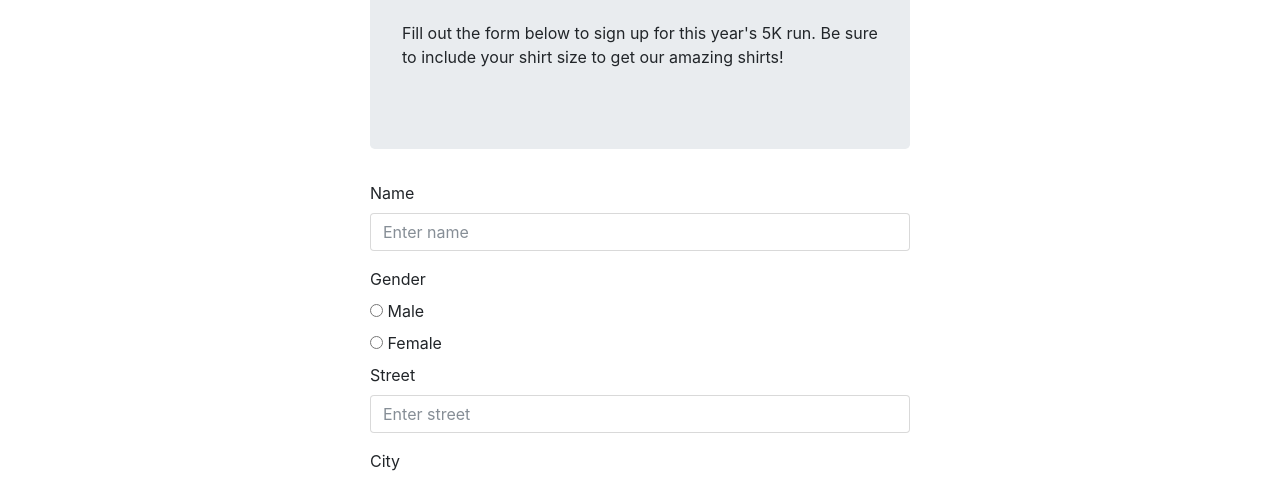
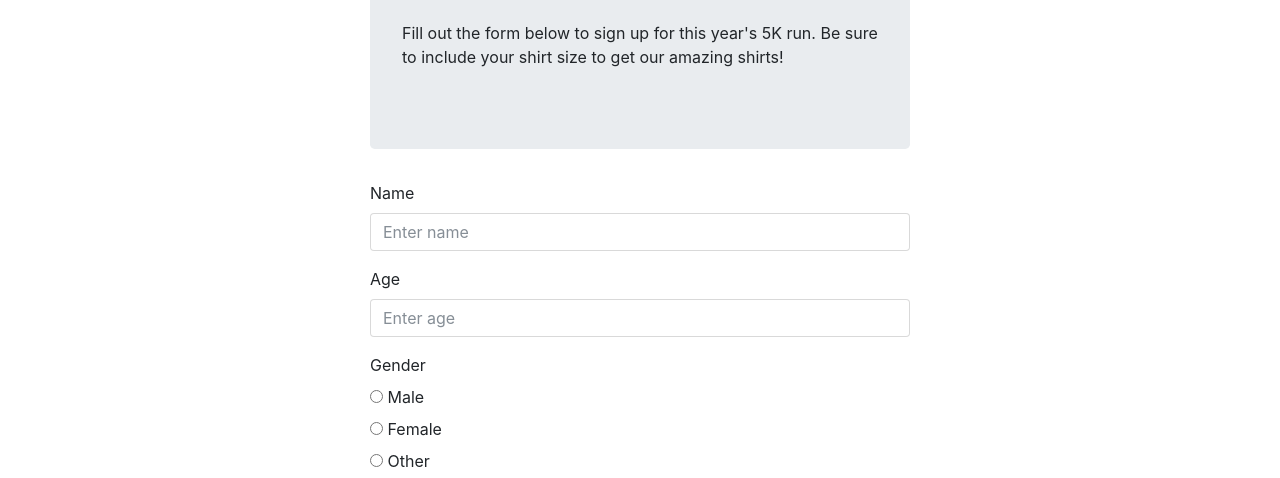
Before and after one commit to MustafaJebara/MI-349-FS17-740-css-forms-mini-project-ObB8-B, a plain HTML site: page index.html in a window 1280 px wide. Shown: the part 258-736 px from the top of the page. Drawn offline with nearby package versions, Linux system fonts and the light colour scheme.

Commit message:
added age

```diff
--- a/index.html
+++ b/index.html
@@ -37,6 +37,10 @@
                 <label for="name">Name</label>
                 <input type="text" class="form-control" id="name" placeholder="Enter name">
               </div>
+              <div class="form-group">
+                <label for="age">Age</label>
+                <input type="text" class="form-control" id="age" placeholder="Enter age">
+              </div>
               <div>
                 <label for="name">Gender</label>
               </div>
@@ -50,6 +54,12 @@
                 <label class="form-check-label">
                   <input name="gender" class="form-check-input" type="radio" value="f">
                   Female
+                </label>
+              </span>
+              <span class="form-check">
+                <label class="form-check-label">
+                  <input name="gender" class="form-check-input" type="radio" value="o">
+                  Other
                 </label>
               </span>
               <div class="form-group">
```
